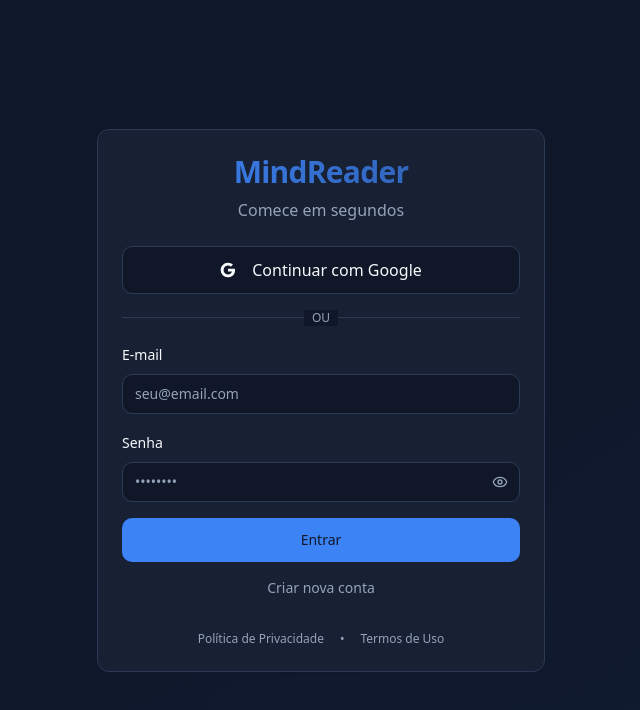
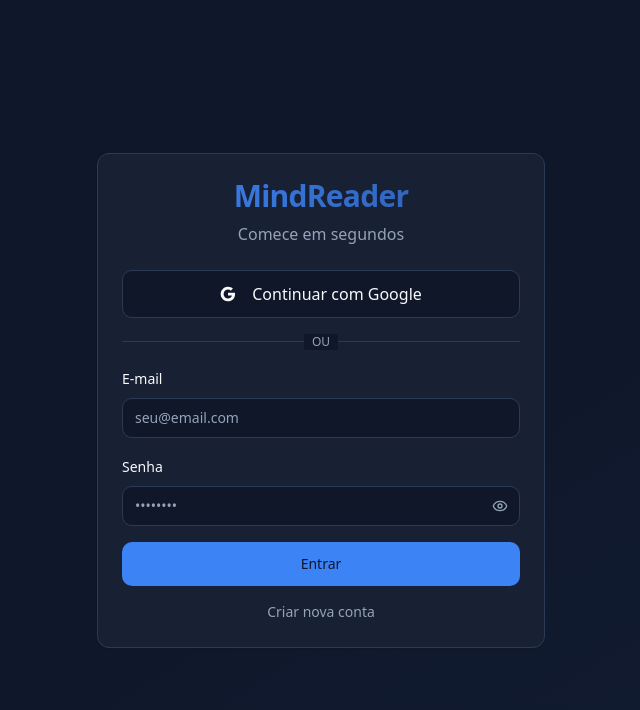
Before and after one commit to plancknet/mindreader1, a React (Vite) app: page /auth in a window 1280 px wide. Shown: the top 710 px of the page, without its empty margins (319-959 px from the left). Built offline with nearby package versions, Linux system fonts and the light colour scheme; the HTML template or start-up script is replaced by a standard one.

Commit message:
Remove links from home screen

```diff
--- a/src/pages/Auth.tsx
+++ b/src/pages/Auth.tsx
@@ -218,13 +218,6 @@ const Auth = () => {
               {isSignUp ? 'Já tem conta? Entrar' : 'Criar nova conta'}
             </button>
           </form>
-
-          {/* Footer Links */}
-          <div className="text-center text-xs text-muted-foreground pt-4 space-x-4">
-            <a href="#" className="hover:underline">Política de Privacidade</a>
-            <span>•</span>
-            <a href="#" className="hover:underline">Termos de Uso</a>
-          </div>
         </CardContent>
       </Card>
     </div>
```
